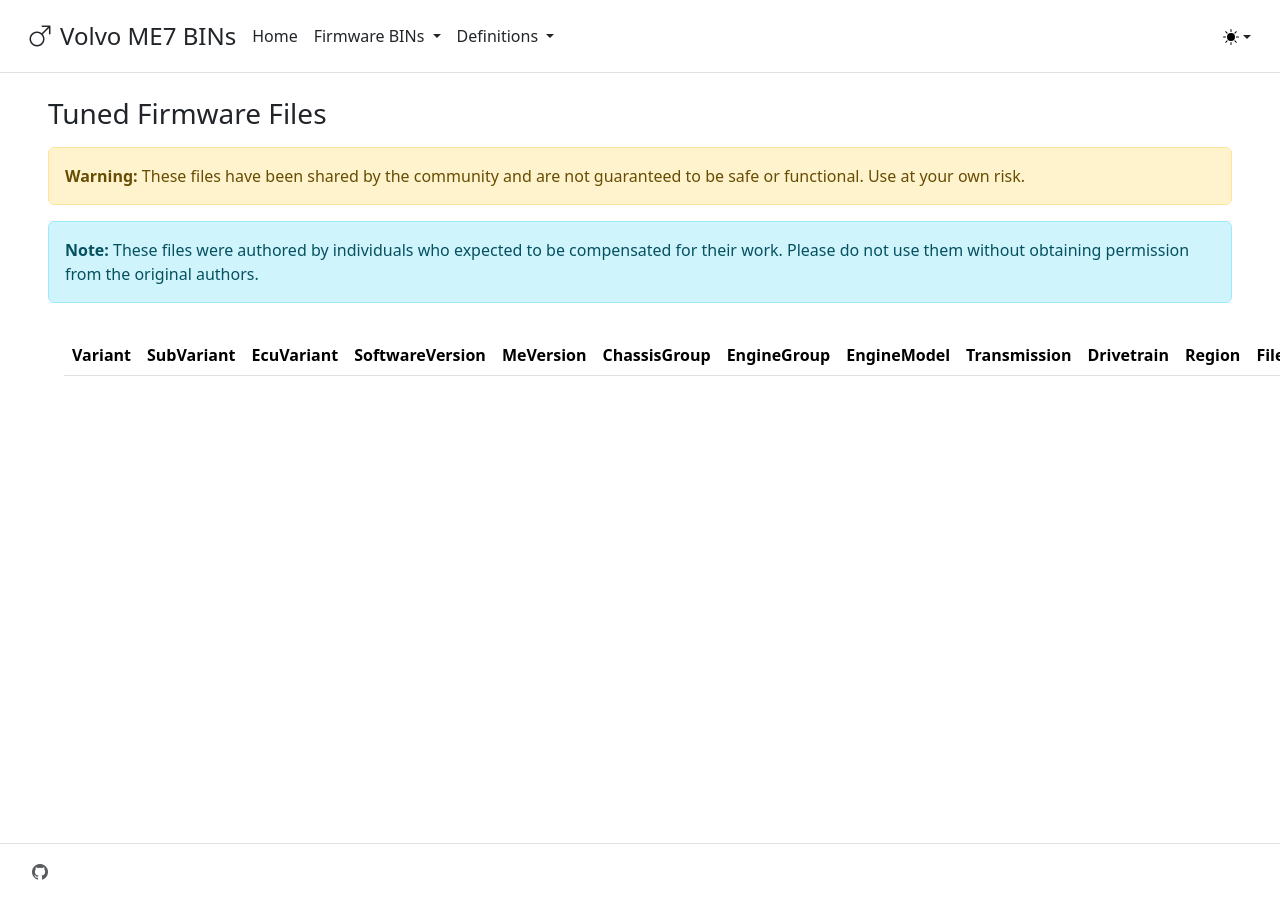
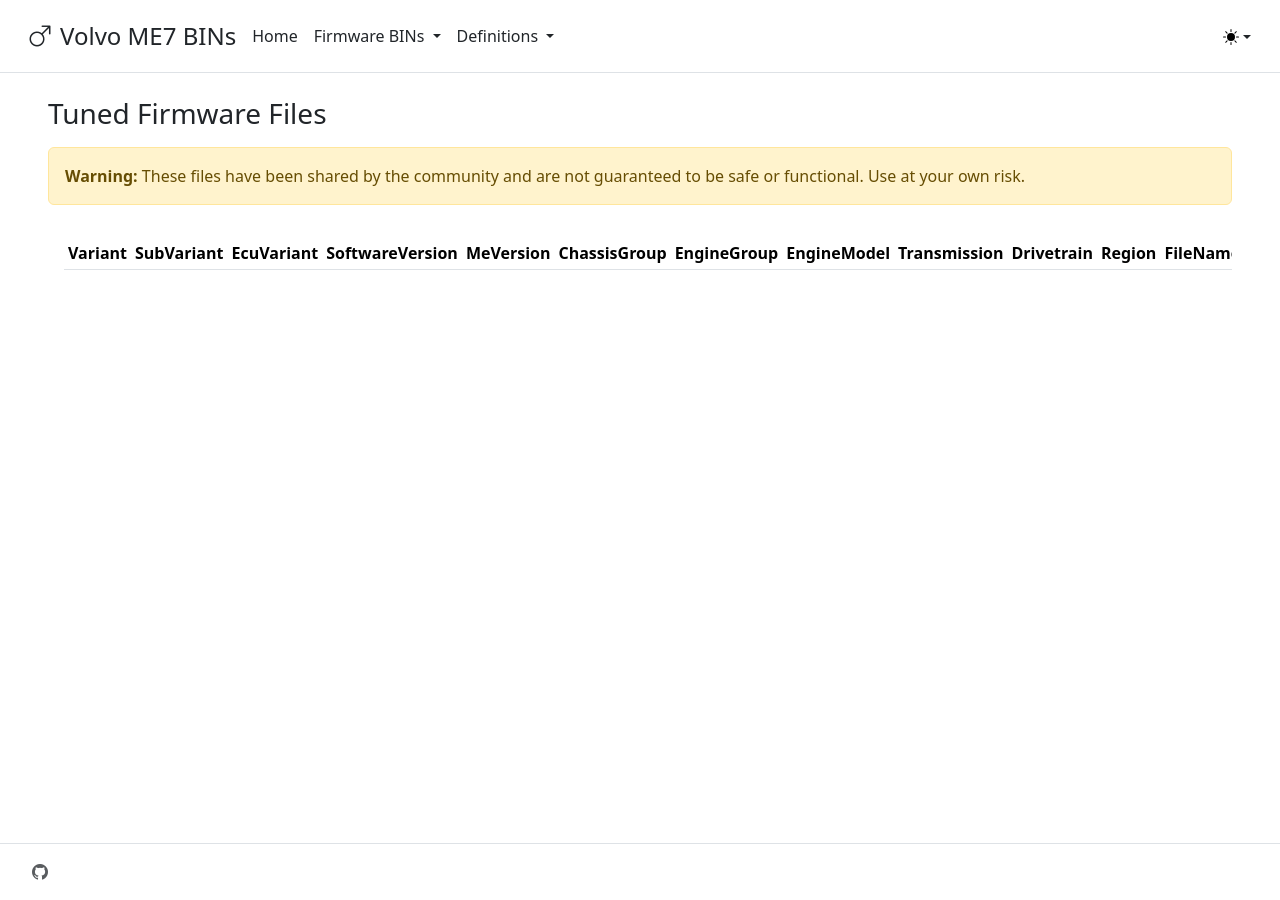
Before and after one commit to kForth/Volvo-ME7-BINs, a Jekyll site: the page built from bins_tuned.html, in a window 1280 px wide. Built offline with Jekyll 4.4.1, drawn with Linux system fonts in a browser that asks for light colours.

Commit message:
Clean up file tables

```diff
--- /dev/null
+++ b/_data/def_headers.yml
@@ -0,0 +1,2 @@
+- title: FileName
+  id: filename
--- /dev/null
+++ b/_includes/bin_table.html
@@ -0,0 +1,23 @@
+<div class="w-100 h-100 overflow-auto p-3 m-0">
+    <table class="table table-sm table-striped table-hover">
+        <thead>
+        <tr>
+            {% for header in include.headers %}
+            <th>{{ header.title }}</th>
+            {% endfor %}
+            <th></th>
+        </tr>
+        </thead>
+        <tbody>
+        {%- for file in include.files %}
+        {%- assign meta = include.meta[file.name] %}
+        <tr>
+            {% for header in include.headers %}
+            <td>{{ meta[header.id] }}</td>
+            {% endfor %}
+            <td><a title="Download" href="{{ site.baseurl}}{{ file.path }}" download><i class="bi bi-cloud-download"></i></a></td>
+        </tr>
+        {%- endfor %}
+        </tbody>
+    </table>
+</div>
--- /dev/null
+++ b/_includes/community_warning.html
@@ -0,0 +1,3 @@
+<div class="alert alert-warning" role="alert">
+    <strong>Warning:</strong> These files have been shared by the community and are not guaranteed to be safe or functional. Use at your own risk.
+</div>
--- a/bins_tuned.html
+++ b/bins_tuned.html
@@ -4,33 +4,6 @@
 permalink: /bins/tuned
 ---
 <div class="h3 py-2">Tuned Firmware Files</div>
-<div class="alert alert-warning" role="alert">
-  <strong>Warning:</strong> These files have been shared by the community and are not guaranteed to be safe or functional. Use at your own risk.
-</div>
-<div class="alert alert-info" role="alert">
-  <strong>Note:</strong> These files were authored by individuals who expected to be compensated for their work. Please do not use them without obtaining permission from the original authors.
-</div>
-<div class="w-100 h-100 scrollarea p-3">
-  <table class="table table-striped table-condensed">
-    <thead>
-      <tr>
-        {% for header in site.data.bin_headers %}
-        <th>{{ header.title }}</th>
-        {% endfor %}
-        <th></th>
-      </tr>
-    </thead>
-    <tbody>
-      {% assign files = site.static_files | where_exp: "item", "item.path contains '/assets/bins/tuned'" %}
-      {%- for file in files %}
-      {%- assign meta = site.data.bins_meta_tuned[file.name] %}
-      <tr>
-        {% for header in site.data.bin_headers %}
-          <td>{{ meta[header.id] }}</td>
-        {% endfor %}
-        <td><a title="Download" href="{{ site.baseurl}}{{ file.path }}" download><i class="bi bi-cloud-download"></i></a></td>
-      </tr>
-      {%- endfor %}
-    </tbody>
-  </table>
-</div>
+{% include community_warning.html %}
+{% assign files = site.static_files | where_exp: "item", "item.path contains '/assets/bins/tuned'" %}
+{% include bin_table.html headers=site.data.bin_headers files=files meta=site.data.bins_meta_tuned %}
```
Also changed, not shown: _includes/def_table.html (added, +20 -0 lines), bins_stock.html (+3 -27 lines), defs_openmoose.html (+3 -24 lines), defs_tunerpro.html (+3 -24 lines), defs_winols.html (+3 -24 lines).
